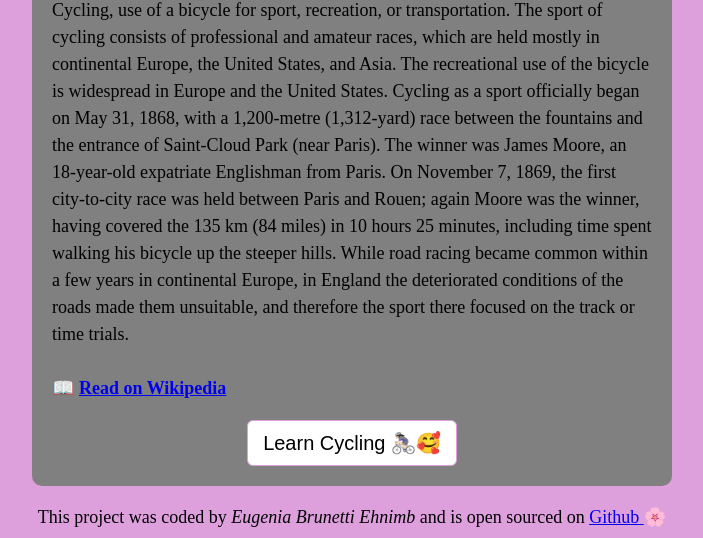
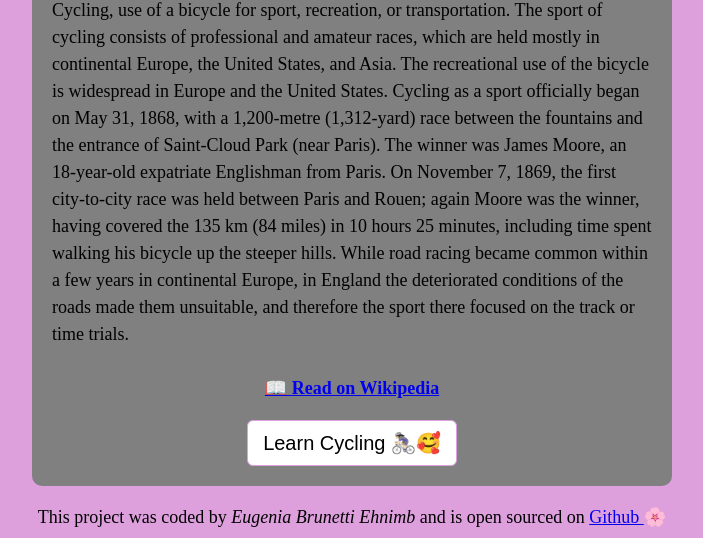
Before and after one commit to eugesuri/Dark-theme, a plain HTML site: page index.html in a window 1280 px wide. Shown: the part 650-1188 px from the top of the page, without its empty margins (288-991 px from the left). Drawn offline with Linux system fonts and the light colour scheme.

Commit message:
aligned link and positioned

```diff
--- a/index.html
+++ b/index.html
@@ -104,8 +104,10 @@
       .dark a {
         color: plum;
       }
-      a .link {
+      .link {
         text-align: center;
+        margin: 0 auto;
+        display: block;
       }
     </style>
   </head>
@@ -155,9 +157,9 @@
         unsuitable, and therefore the sport there focused on the track or time
         trials.
         <br /><br />
-        📖
+
         <a class="link" href="https://en.wikipedia.org/wiki/Cycling">
-          <strong> Read on Wikipedia </strong>
+          📖 <strong> Read on Wikipedia </strong>
         </a>
       </p>
 
```
